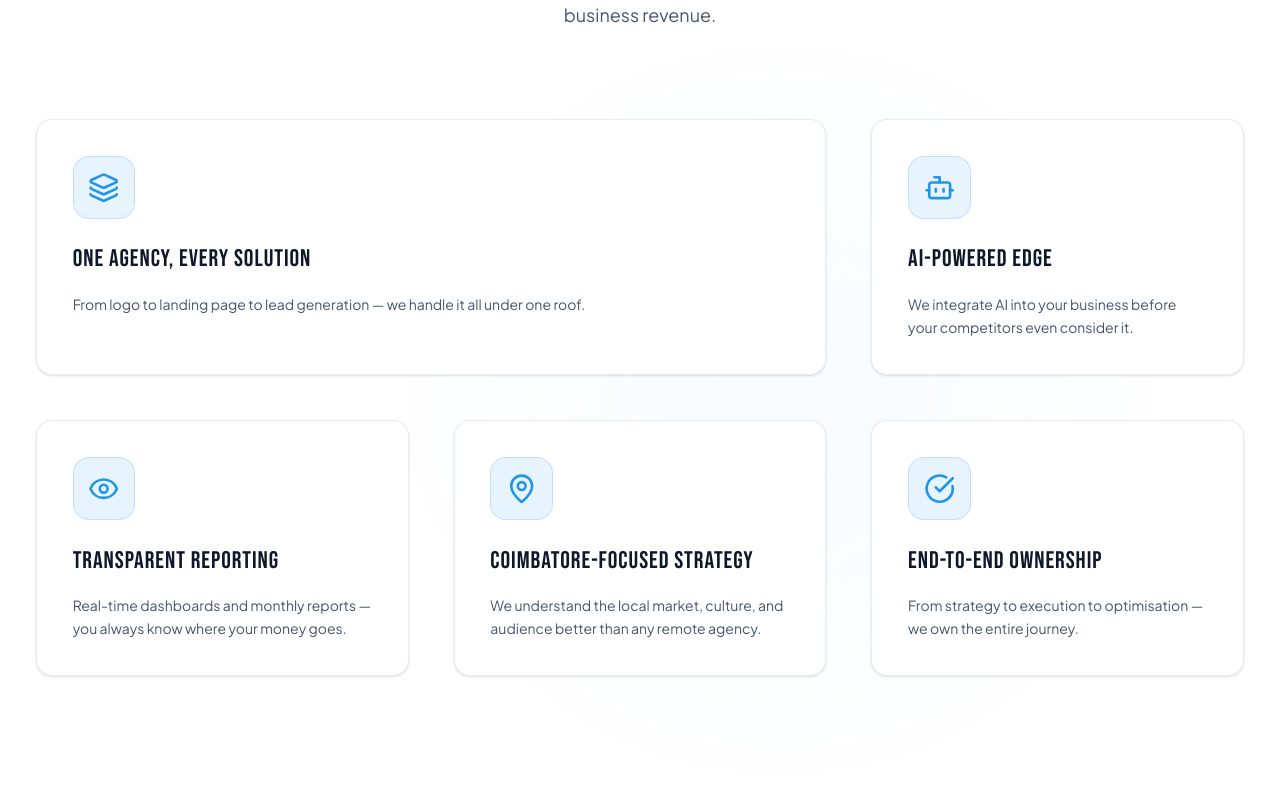
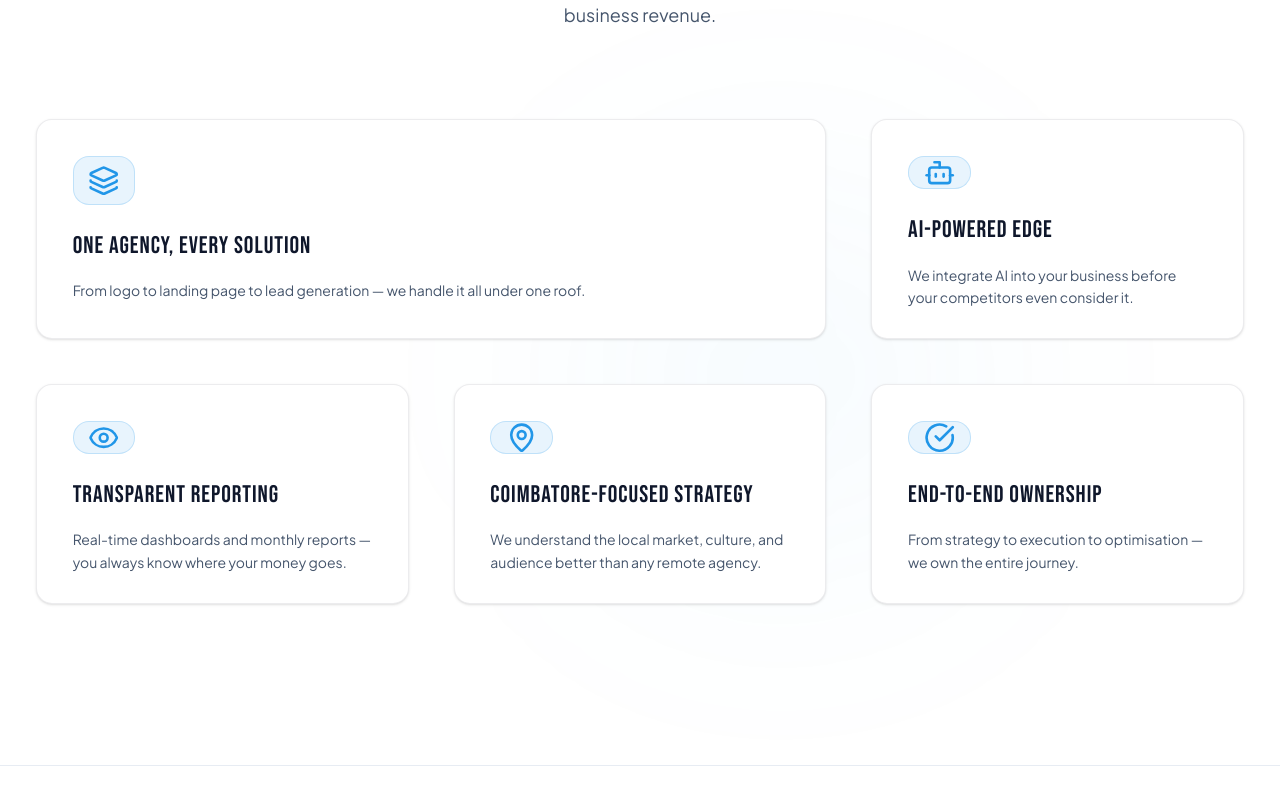
Before and after one commit to srijithit/dhi, a Next.js app in the folder next-frontend/: page / in a window 1280 px wide. Shown: the part 4904-5709 px from the top of the page. Built offline with nearby package versions, Linux system fonts and the light colour scheme; a web font is replaced by a local one.

Commit message:
feat: align grid card heights equally on desktop and tablet viewports

```diff
--- a/next-frontend/src/components/WhyChooseUs.tsx
+++ b/next-frontend/src/components/WhyChooseUs.tsx
@@ -82,7 +82,7 @@ export default function WhyChooseUs() {
               <motion.div
                 key={idx}
                 variants={cardVariants}
-                className={`glass-card h-full flex flex-col min-h-[220px] p-8 border border-slate-200 dark:border-slate-900 hover:border-[#2196E8] bg-slate-50/50 dark:bg-[#0d111c]/60 hover:bg-white dark:hover:bg-[#141b2d] shadow-sm hover:shadow-lg relative group transition-all duration-300 ${
+                className={`glass-card md:h-[220px] h-auto flex flex-col p-8 border border-slate-200 dark:border-slate-900 hover:border-[#2196E8] bg-slate-50/50 dark:bg-[#0d111c]/60 hover:bg-white dark:hover:bg-[#141b2d] shadow-sm hover:shadow-lg relative group transition-all duration-300 ${
                   idx === 0 ? 'lg:col-span-2' : ''
                 }`}
               >
```
